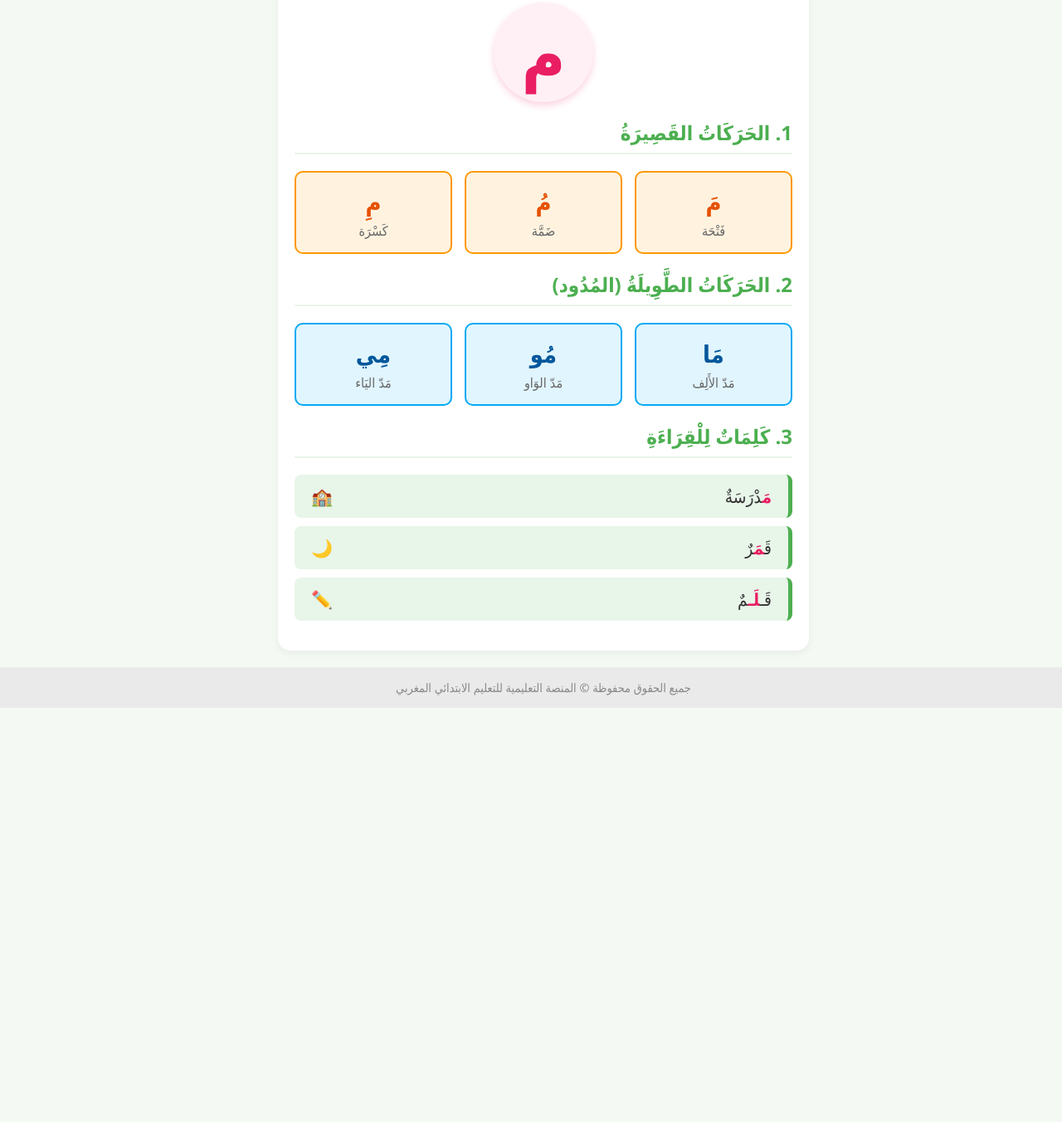
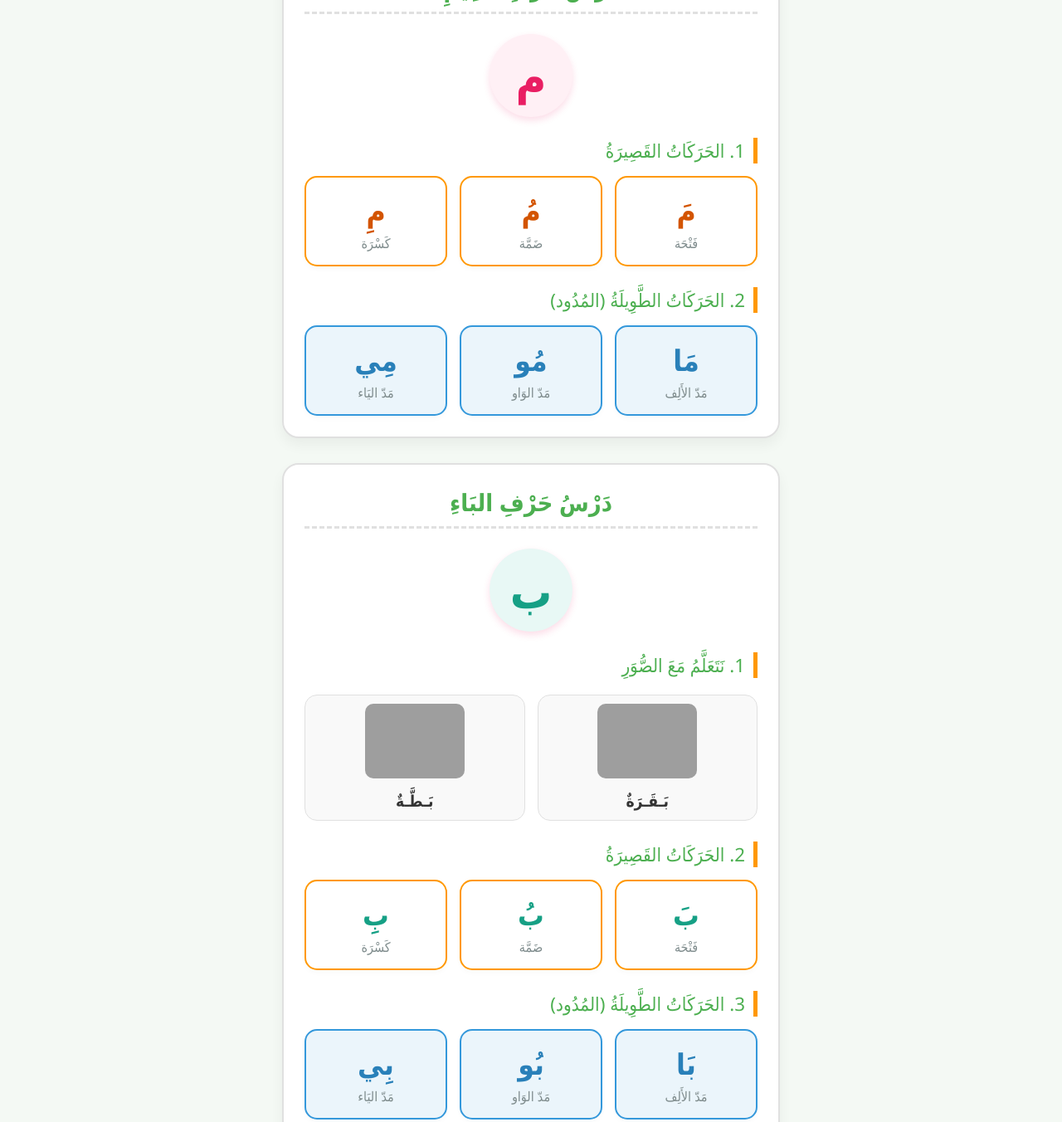
Before and after one commit to rachidaezaaza-cloud/alphabets, a plain HTML site: page index.html in a window 1280 px wide. Shown: the part 199-1551 px from the top of the page at 83% size. Before the commit the page ends 1052 px from the top, so only its background shows below. Drawn offline with Linux system fonts and the light colour scheme; grey boxes are pictures that could not be loaded.

Commit message:
Revise index.html for improved layout and content
Updated the title and various styles for better design and readability. Added new lesson cards and sections for teaching Arabic letters.

```diff
--- a/index.html
+++ b/index.html
@@ -3,14 +3,14 @@
 <head>
     <meta charset="UTF-8">
     <meta name="viewport" content="width=device-width, initial-scale=1.0">
-    <title>درس حرف الميم - المنصة التعليمية</title>
+    <title>منصة الحروف التعليمية للأطفال</title>
     <style>
         :root {
             --primary: #4CAF50;
             --secondary: #FF9800;
-            --accent: #E91E63;
+            --accent: #8E91E6;
             --bg: #F4F9F4;
-            --text: #333;
+            --text: #333333;
         }
         body {
             font-family: 'Segoe UI', Tahoma, Geneva, Verdana, sans-serif;
@@ -34,85 +34,112 @@
             margin: 0;
             font-size: 2.2rem;
         }
+        header p {
+            margin: 5px 0 0 0;
+            font-size: 1.1rem;
+            opacity: 0.9;
+        }
         .container {
+            width: 90%;
             max-width: 600px;
-            width: 90%;
+            margin: 20px 0;
+        }
+        .lesson-card {
+            background: white;
+            border-radius: 20px;
+            padding: 25px;
+            box-shadow: 0 8px 16px rgba(0,0,0,0.05);
+            margin-bottom: 30px;
+            border: 2px solid #E0E0E0;
+        }
+        .lesson-card:hover {
+            border-color: var(--primary);
+        }
+        .lesson-title {
+            color: var(--primary);
+            text-align: center;
+            font-size: 1.8rem;
+            margin-top: 0;
+            border-bottom: 3px dashed #E0E0E0;
+            padding-bottom: 10px;
+        }
+        .letter-circle {
+            width: 100px;
+            height: 100px;
+            background-color: #FFF0F5;
+            border-radius: 50%;
+            display: flex;
+            align-items: center;
+            justify-content: center;
+            font-size: 3.5rem;
+            color: #E91E63;
+            font-weight: bold;
             margin: 20px auto;
-            padding: 20px;
-            background: white;
-            border-radius: 15px;
-            box-shadow: 0 4px 10px rgba(0,0,0,0.05);
+            box-shadow: 0 4px 8px rgba(233, 30, 99, 0.15);
         }
-        .letter-showcase {
-            text-align: center;
-            font-size: 5rem;
-            color: var(--accent);
-            font-weight: bold;
-            margin: 20px 0;
-            background: #FFF0F5;
-            border-radius: 50%;
-            width: 120px;
-            height: 120px;
-            line-height: 120px;
-            margin: 20px auto;
-            box-shadow: 0 4px 8px rgba(233, 30, 99, 0.2);
+        .section-title {
+            color: var(--primary);
+            font-size: 1.4rem;
+            margin-top: 25px;
+            border-right: 5px solid var(--secondary);
+            padding-right: 10px;
         }
-        h2 {
-            color: var(--primary);
-            border-bottom: 2px solid #E8F5E9;
-            padding-bottom: 8px;
-            font-size: 1.5rem;
-        }
-        .grid-sounds {
+        .grid {
             display: grid;
             grid-template-columns: repeat(3, 1fr);
             gap: 15px;
-            margin: 20px 0;
+            margin-top: 15px;
         }
-        .sound-card {
-            background: #FFF3E0;
+        .card {
+            background-color: #FFF8EM;
             border: 2px solid var(--secondary);
+            border-radius: 15px;
+            padding: 15px;
+            text-align: center;
+            box-shadow: 0 4px 6px rgba(0,0,0,0.02);
+        }
+        .card.blue {
+            background-color: #EBF5FB;
+            border-color: #3498DB;
+        }
+        .card-letter {
+            font-size: 2.2rem;
+            font-weight: bold;
+            color: #D35400;
+            margin-bottom: 5px;
+        }
+        .card.blue .card-letter {
+            color: #2980B9;
+        }
+        .card-name {
+            font-size: 1rem;
+            color: #7F8C8D;
+        }
+        .images-section {
+            display: flex;
+            justify-content: space-around;
+            margin-top: 20px;
+            gap: 15px;
+        }
+        .image-box {
+            text-align: center;
+            background: #F9F9F9;
+            padding: 10px;
+            border-radius: 15px;
+            border: 1px solid #E0E0E0;
+            flex: 1;
+        }
+        .image-box img {
+            width: 100%;
+            max-width: 120px;
+            height: auto;
             border-radius: 10px;
-            text-align: center;
-            padding: 15px 5px;
-            font-size: 1.8rem;
+        }
+        .image-caption {
+            font-size: 1.2rem;
             font-weight: bold;
-            color: #E65100;
-        }
-        .sound-card span {
-            display: block;
-            font-size: 1rem;
-            color: #666;
-            margin-top: 5px;
-            font-weight: normal;
-        }
-        .words-section ul {
-            list-style: none;
-            padding: 0;
-        }
-        .words-section li {
-            background: #E8F5E9;
-            margin: 10px 0;
-            padding: 12px 20px;
-            border-radius: 8px;
-            font-size: 1.3rem;
-            display: flex;
-            justify-content: space-between;
-            align-items: center;
-            border-right: 5px solid var(--primary);
-        }
-        .highlight {
-            color: var(--accent);
-            font-weight: bold;
-        }
-        footer {
-            margin-top: auto;
-            text-align: center;
-            padding: 15px;
-            font-size: 0.9rem;
-            color: #888;
-            width: 100%;
-            background: #EAEAEA;
+            color: var(--text);
+            margin-top: 8px;
         }
     </style>
 </head>
@@ -120,39 +147,102 @@
 
     <header>
         <h1>مَجْموعَةُ الأَحْرُفِ</h1>
-        <p>مَنَصَّة تَعْلِيمِيَّة مَدْعُومَة بِالذَّكَاءِ الاصْطِنَاعِي</p>
+        <p>مَنَصَّةٌ تَعْلِيمِيَّةٌ مَدْعُومَةٌ بِالذَّكَاءِ الاصْطِنَاعِيِّ</p>
     </header>
 
     <div class="container">
-        <div class="letter-showcase">م</div>
 
-        <h2>1. الحَرَكَاتُ القَصِيرَةُ</h2>
-        <div class="grid-sounds">
-            <div class="sound-card">مَ <span>فَتْحَة</span></div>
-            <div class="sound-card">مُ <span>ضَمَّة</span></div>
-            <div class="sound-card">مِ <span>كَسْرَة</span></div>
+        <!-- دَرْسُ حَرْفِ المِيمِ -->
+        <div class="lesson-card">
+            <h2 class="lesson-title">دَرْسُ حَرْفِ المِيمِ</h2>
+            <div class="letter-circle">م</div>
+
+            <div class="section-title">1. الحَرَكَاتُ القَصِيرَةُ</div>
+            <div class="grid">
+                <div class="card">
+                    <div class="card-letter">مَ</div>
+                    <div class="card-name">فَتْحَة</div>
+                </div>
+                <div class="card">
+                    <div class="card-letter">مُ</div>
+                    <div class="card-name">ضَمَّة</div>
+                </div>
+                <div class="card">
+                    <div class="card-letter">مِ</div>
+                    <div class="card-name">كَسْرَة</div>
+                </div>
+            </div>
+
+            <div class="section-title">2. الحَرَكَاتُ الطَّوِيلَةُ (المُدُود)</div>
+            <div class="grid">
+                <div class="card blue">
+                    <div class="card-letter">مَا</div>
+                    <div class="card-name">مَدّ الأَلِف</div>
+                </div>
+                <div class="card blue">
+                    <div class="card-letter">مُو</div>
+                    <div class="card-name">مَدّ الوَاو</div>
+                </div>
+                <div class="card blue">
+                    <div class="card-letter">مِي</div>
+                    <div class="card-name">مَدّ اليَاء</div>
+                </div>
+            </div>
         </div>
 
-        <h2>2. الحَرَكَاتُ الطَّوِيلَةُ (المُدُود)</h2>
-        <div class="grid-sounds" style="grid-template-columns: repeat(3, 1fr);">
-            <div class="sound-card" style="background:#E1F5FE; border-color:#03A9F4; color:#01579B;">مَا <span>مَدّ الأَلِف</span></div>
-            <div class="sound-card" style="background:#E1F5FE; border-color:#03A9F4; color:#01579B;">مُو <span>مَدّ الوَاو</span></div>
-            <div class="sound-card" style="background:#E1F5FE; border-color:#03A9F4; color:#01579B;">مِي <span>مَدّ اليَاء</span></div>
+        <!-- دَرْسُ حَرْفِ البَاءِ الجَدِيد -->
+        <div class="lesson-card">
+            <h2 class="lesson-title">دَرْسُ حَرْفِ البَاءِ</h2>
+            <div class="letter-circle" style="background-color: #E8F8F5; color: #16A085;">ب</div>
+
+            <div class="section-title">1. نَتَعَلَّمُ مَعَ الصُّوَرِ</div>
+            <div class="images-section">
+                <div class="image-box">
+                    <!-- صورة كرتونية لبقرة لطيفة -->
+                    <img src="https://img.icons8.com/flat-luminous/128/cow.png" alt="بقرة">
+                    <div class="image-caption">بَـقَـرَةٌ</div>
+                </div>
+                <div class="image-box">
+                    <!-- صورة كرتونية لبطة لطيفة -->
+                    <img src="https://img.icons8.com/flat-luminous/128/duck.png" alt="بطة">
+                    <div class="image-caption">بَـطَّـةٌ</div>
+                </div>
+            </div>
+
+            <div class="section-title">2. الحَرَكَاتُ القَصِيرَةُ</div>
+            <div class="grid">
+                <div class="card">
+                    <div class="card-letter" style="color: #16A085;">بَ</div>
+                    <div class="card-name">فَتْحَة</div>
+                </div>
+                <div class="card">
+                    <div class="card-letter" style="color: #16A085;">بُ</div>
+                    <div class="card-name">ضَمَّة</div>
+                </div>
+                <div class="card">
+                    <div class="card-letter" style="color: #16A085;">بِ</div>
+                    <div class="card-name">كَسْرَة</div>
+                </div>
+            </div>
+
+            <div class="section-title">3. الحَرَكَاتُ الطَّوِيلَةُ (المُدُود)</div>
+            <div class="grid">
+                <div class="card blue">
+                    <div class="card-letter" style="color: #2980B9;">بَا</div>
+                    <div class="card-name">مَدّ الأَلِف</div>
+                </div>
+                <div class="card blue">
+                    <div class="card-letter" style="color: #2980B9;">بُو</div>
+                    <div class="card-name">مَدّ الوَاو</div>
+                </div>
+                <div class="card blue">
+                    <div class="card-letter" style="color: #2980B9;">بِي</div>
+                    <div class="card-name">مَدّ اليَاء</div>
+                </div>
+            </div>
         </div>
 
-        <div class="words-section">
-            <h2>3. كَلِمَاتٌ لِلْقِرَاءَةِ</h2>
-            <ul>
-                <li><span><span class="highlight">مَ</span>دْرَسَةٌ</span> 🏫</li>
-                <li><span>قَ<span class="highlight">مَ</span>رٌ</span> 🌙</li>
-                <li><span>قَـ<span class="highlight">لَـ</span>مٌ</span> ✏️</li>
-            </ul>
-        </div>
     </div>
-
-    <footer>
-        جميع الحقوق محفوظة © المنصة التعليمية للتعليم الابتدائي المغربي
-    </footer>
 
 </body>
 </html>
```
